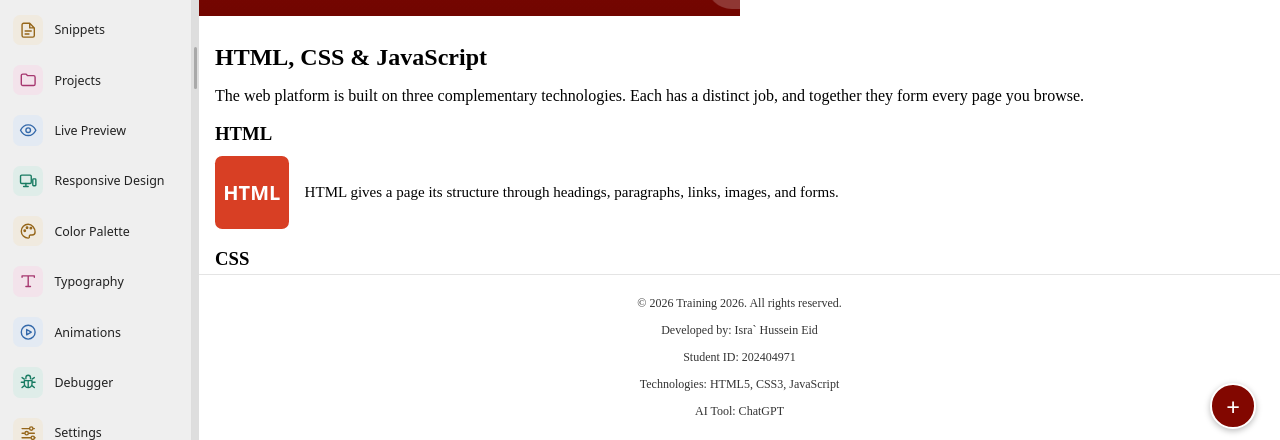
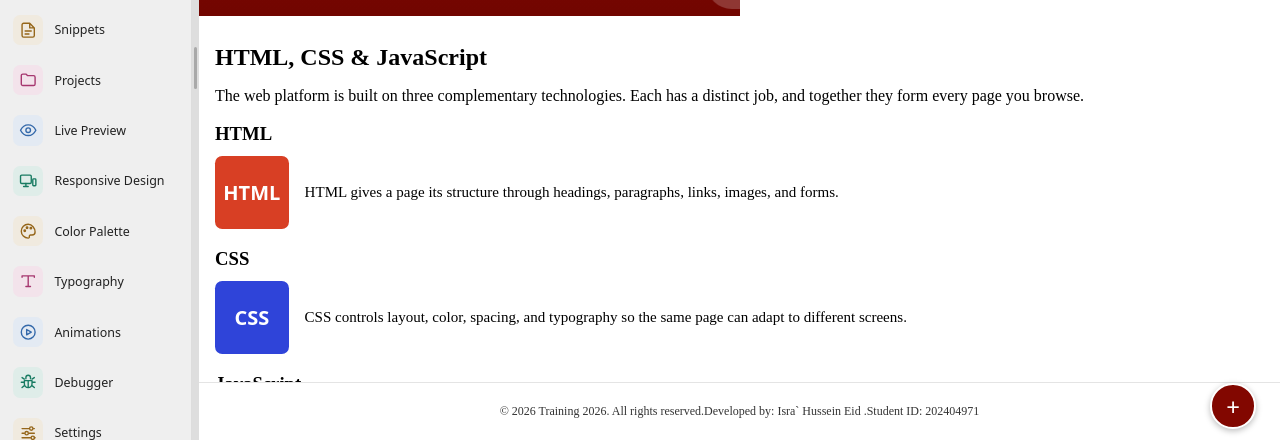
Before and after one commit to Israa-Eid/UI_UX-traning, a plain HTML site: page index.html in a window 1280 px wide. Shown: the part 360-800 px from the top of the page. Drawn offline with Linux system fonts and the light colour scheme.

Commit message:
Update index.html

```diff
--- a/index.html
+++ b/index.html
@@ -547,11 +547,7 @@
         </p>
       </main>
 <footer>
-  <p>© 2026 Training 2026. All rights reserved.</p>
-  <p>Developed by: Isra` Hussein Eid</p>
-  <p>Student ID: 202404971</p>
-  <p>Technologies: HTML5, CSS3, JavaScript</p>
-  <p>AI Tool: ChatGPT</p>
+  <p>© 2026 Training 2026. All rights reserved.Developed by: Isra` Hussein Eid .Student ID: 202404971</p>
 </footer>
     </div>
     <button id="quick-add" type="button" aria-label="Add content">+</button>
```
